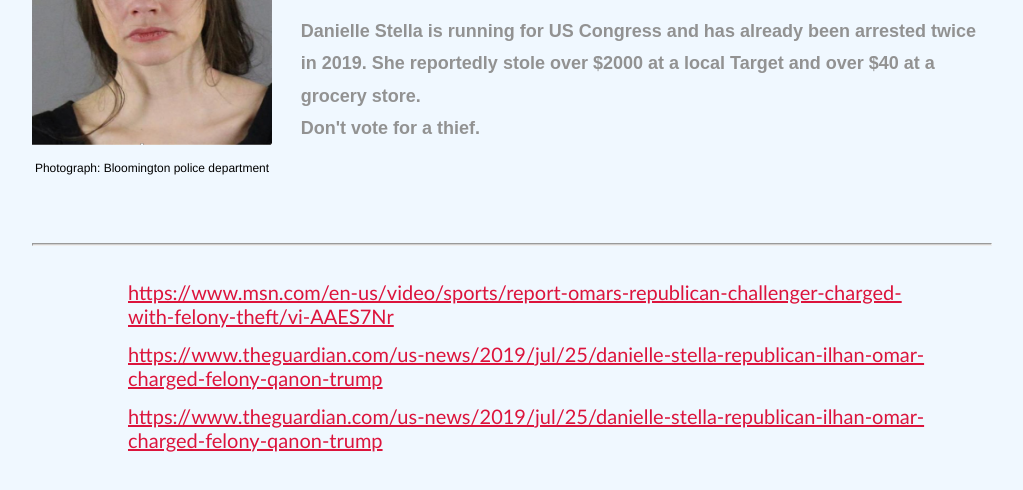
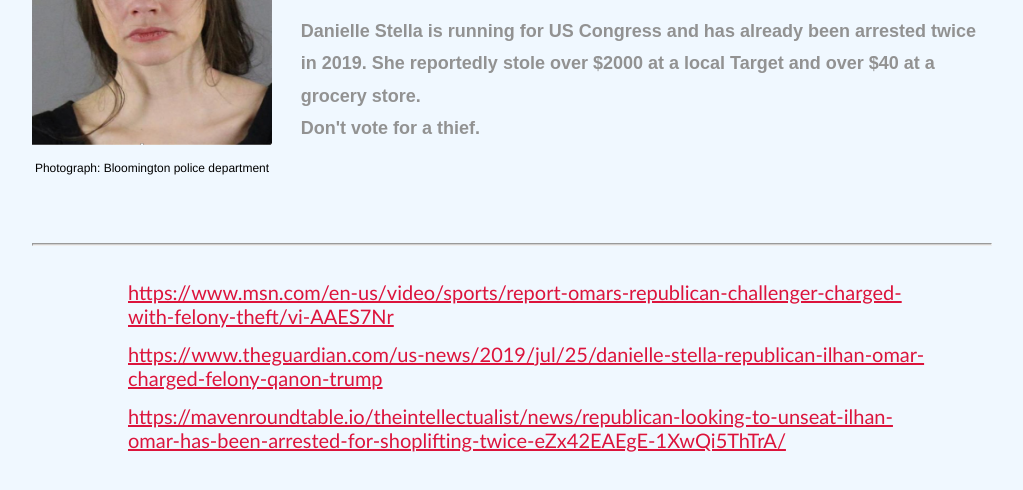
Before and after one commit to lgraham2020/dscong, a plain HTML site: page index.html in a window 1280 px wide. Shown: the part 192-682 px from the top of the page, without its empty margins (128-1151 px from the left). Drawn offline with Linux system fonts and the light colour scheme.

Commit message:
Update index.html

```diff
--- a/index.html
+++ b/index.html
@@ -39,7 +39,7 @@
       <p><a href=
 "https://www.theguardian.com/us-news/2019/jul/25/danielle-stella-republican-ilhan-omar-charged-felony-qanon-trump"
 >https://www.theguardian.com/us-news/2019/jul/25/danielle-stella-republican-ilhan-omar-charged-felony-qanon-trump</a></p>
-      <p><a href="https://www.theguardian.com/us-news/2019/jul/25/danielle-stella-republican-ilhan-omar-charged-felony-qanon-trump">https://www.theguardian.com/us-news/2019/jul/25/danielle-stella-republican-ilhan-omar-charged-felony-qanon-trump</a></p>
+      <p><a href="https://mavenroundtable.io/theintellectualist/news/republican-looking-to-unseat-ilhan-omar-has-been-arrested-for-shoplifting-twice-eZx42EAEgE-1XwQi5ThTrA/">https://mavenroundtable.io/theintellectualist/news/republican-looking-to-unseat-ilhan-omar-has-been-arrested-for-shoplifting-twice-eZx42EAEgE-1XwQi5ThTrA/</a></p>
     </div>
   </section>
 </section>
```
